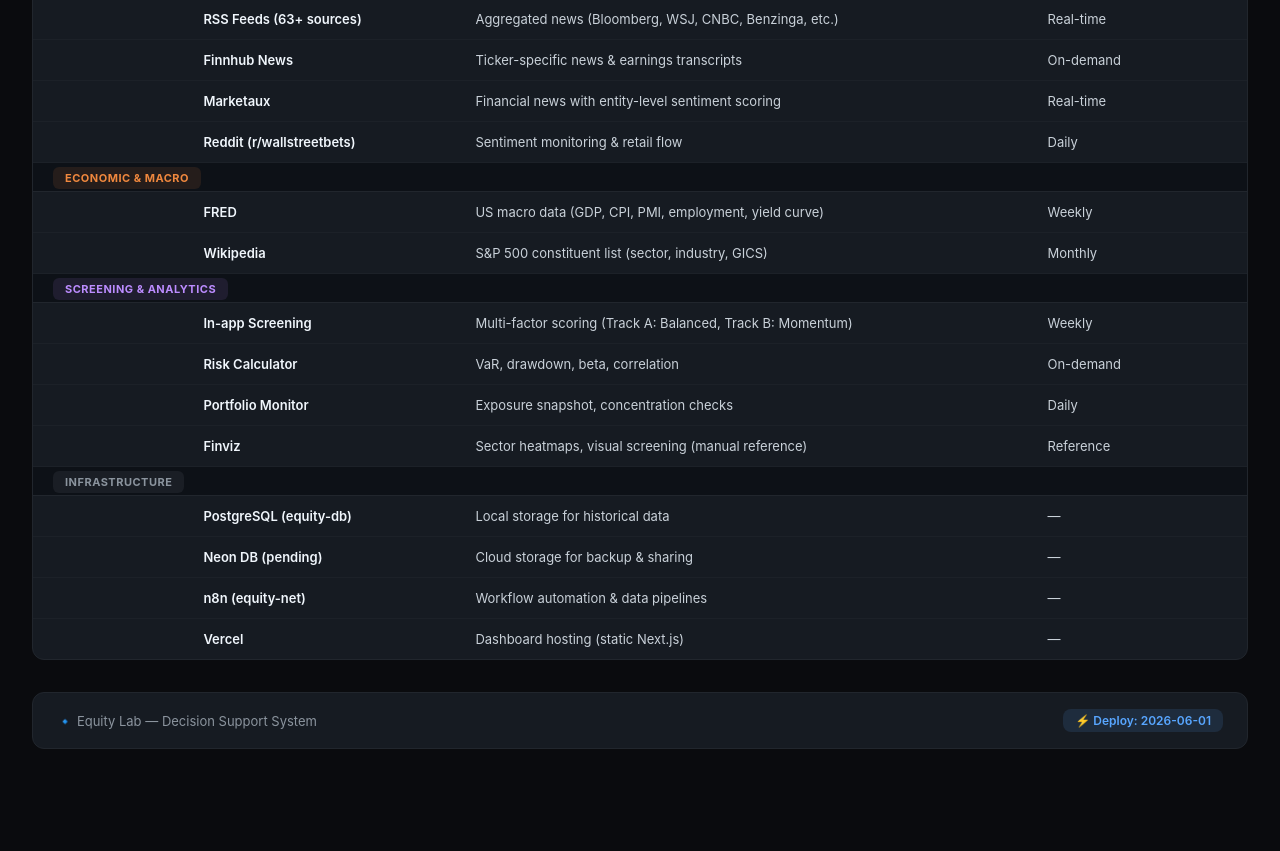
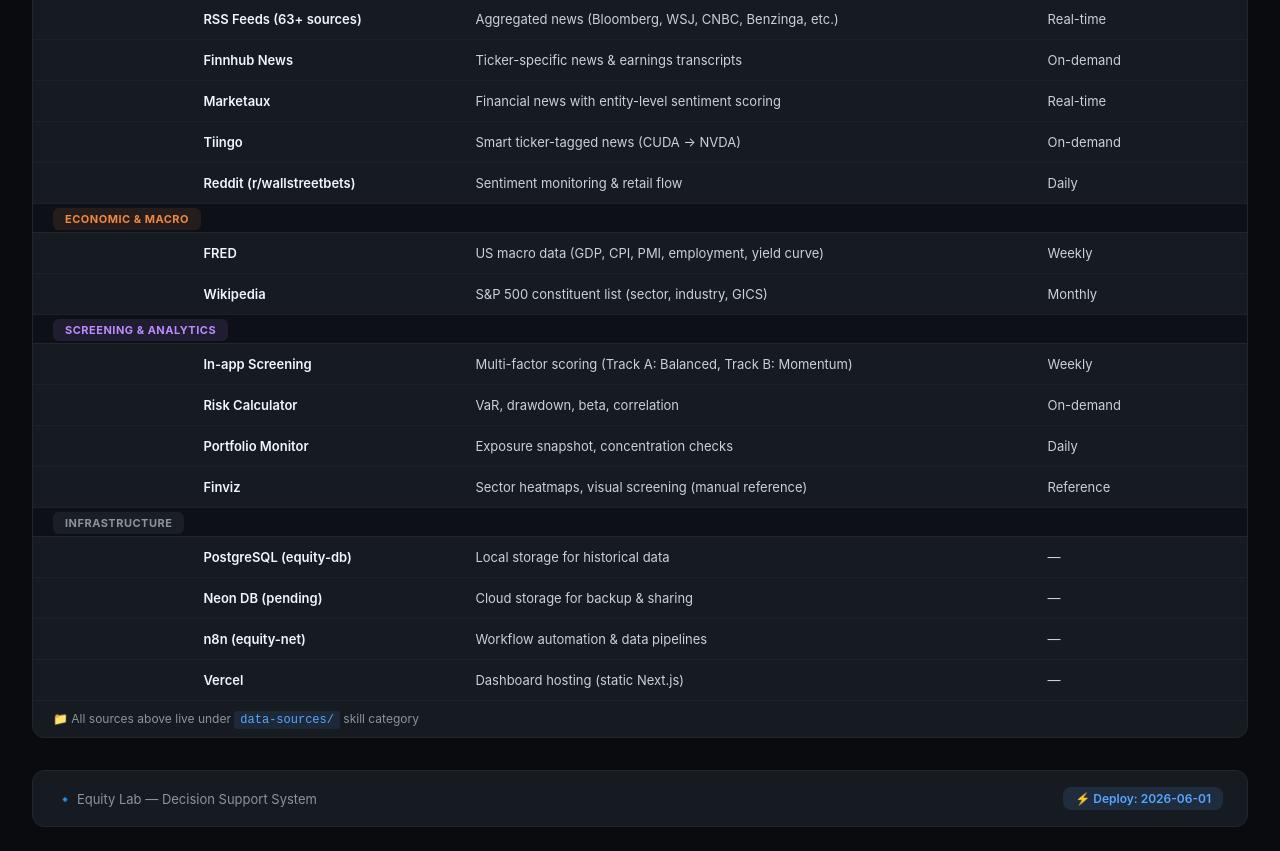
Before and after one commit to pu105-stack/equity-lab-dashboard, a Next.js app: page /system in a window 1280 px wide. Shown: the part 909-1760 px from the top of the page. Before the commit the page ends 1682 px from the top, so only its background shows below. Built offline with nearby package versions, Linux system fonts and the light colour scheme.

Commit message:
fix: add Tiingo to dashboard, add ds-note, align with data-sources/ structure

```diff
--- a/pages/system.js
+++ b/pages/system.js
@@ -112,6 +112,7 @@
             <tr><td></td><td className="src">RSS Feeds (63+ sources)</td><td>Aggregated news (Bloomberg, WSJ, CNBC, Benzinga, etc.)</td><td>Real-time</td></tr>
             <tr><td></td><td className="src">Finnhub News</td><td>Ticker-specific news & earnings transcripts</td><td>On-demand</td></tr>
             <tr><td></td><td className="src">Marketaux</td><td>Financial news with entity-level sentiment scoring</td><td>Real-time</td></tr>
+            <tr><td></td><td className="src">Tiingo</td><td>Smart ticker-tagged news (CUDA → NVDA)</td><td>On-demand</td></tr>
             <tr><td></td><td className="src">Reddit (r/wallstreetbets)</td><td>Sentiment monitoring & retail flow</td><td>Daily</td></tr>
 
             {/* Economic */}
@@ -134,6 +135,7 @@
             <tr><td></td><td className="src">Vercel</td><td>Dashboard hosting (static Next.js)</td><td>—</td></tr>
           </tbody>
         </table>
+        <div className="ds-note">📁 All sources above live under <code>data-sources/</code> skill category</div>
       </div>
 
       {/* Footer */}
--- a/styles/globals.css
+++ b/styles/globals.css
@@ -166,6 +166,8 @@
 .cat-badge.econ { color: #f0883e; background: rgba(240,136,62,0.1); }
 .cat-badge.screen { color: #bc8cff; background: rgba(188,140,255,0.1); }
 .cat-badge.infra { color: #8b949e; background: rgba(139,148,158,0.1); }
+.ds-note { padding: 10px 20px; font-size: 12px; color: #8b949e; border-top: 1px solid #1c2128; }
+.ds-note code { color: #58a6ff; background: rgba(88,166,255,0.1); padding: 2px 6px; border-radius: 4px; }
 
 /* Footer */
 .footer {
```
